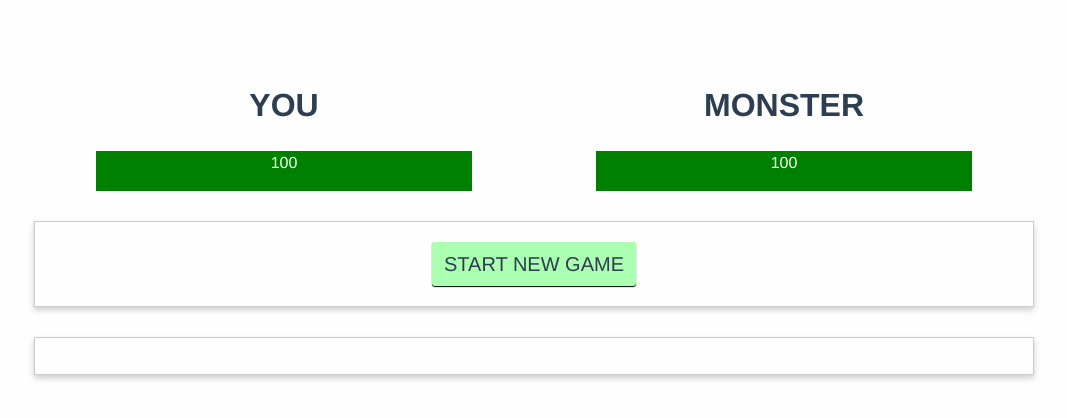
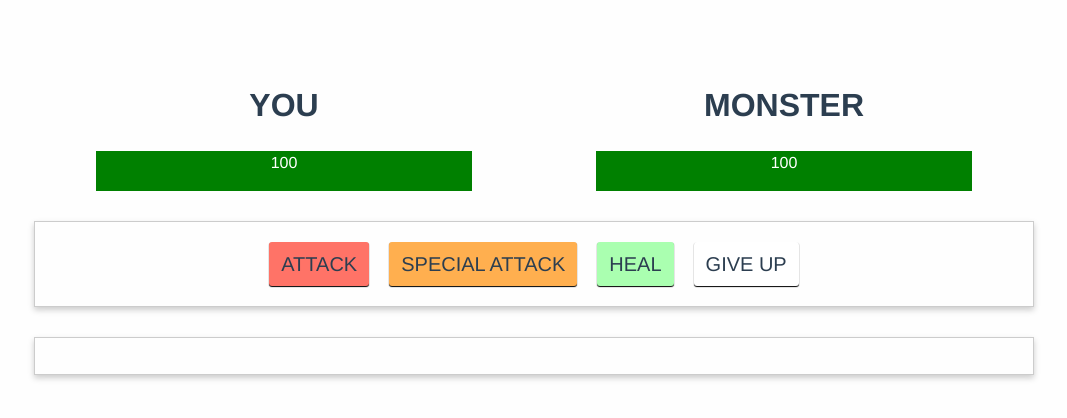
Before and after one commit to mikeliketool/the-monster-slayer, a Vue app: page / in a window 1280 px wide. Both pictures are taken after a click on the button "START NEW GAME". Shown: the top 418 px of the page, without its empty margins (106-1173 px from the left). Built offline with nearby package versions, Linux system fonts and the light colour scheme.

Commit message:
Implement the attack method
Make sure we display who lost.
Create reusable functions to check for a win and damage the opponent.

```diff
--- a/src/components/TheMonsterSlayer.vue
+++ b/src/components/TheMonsterSlayer.vue
@@ -22,14 +22,14 @@
         </div>
       </div>
     </section>
-    <section class="row controls" v-if="!gameIsRunnings">
+    <section class="row controls" v-if="!gameIsRunning">
       <div class="small-12 columns">
         <button id="start-game" @click="startGame">START NEW GAME</button>
       </div>
     </section>
     <section class="row controls" v-else>
       <div class="small-12 columns">
-        <button id="attack">ATTACK</button>
+        <button id="attack" @click="doAttack">ATTACK</button>
         <button id="special-attack">SPECIAL ATTACK</button>
         <button id="heal">HEAL</button>
         <button id="give-up">GIVE UP</button>
@@ -62,6 +62,35 @@ export default {
       this.gameIsRunning = true;
       this.playerHealth = 100;
       this.monsterHealth = 100;
+      this.displayNames = {
+        'playerHealth': 'You',
+        'monsterHealth': 'Monster'
+      }
+    },
+    damageOpponent(maxDamage, minDamage, opponentHealth) {
+      const damage = Math.max(Math.floor(Math.random() * maxDamage) + 1, minDamage);
+      this[opponentHealth] -= damage;
+    },
+    checkForWin(opponentHealth) {
+      if (this[opponentHealth] <=0 ){
+        if (confirm(`${this.displayNames[opponentHealth]} Lost! Start another game?`)) {
+          this.startGame();
+        } else {
+          this.gameIsRunning = false;
+        }
+        return true;
+      }
+
+      return false;
+    },
+    doAttack() {
+      this.damageOpponent(10, 3, 'monsterHealth');
+      if (this.checkForWin('monsterHealth')) {
+        return;
+      }
+
+      this.damageOpponent(12, 5, 'playerHealth');
+      this.checkForWin('playerHealth');
     }
   }
 }
```
